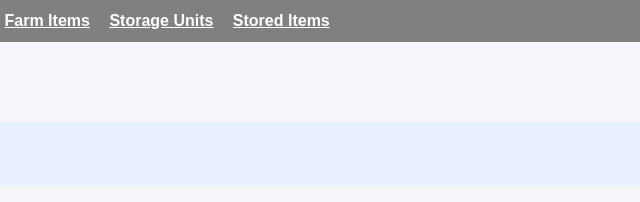
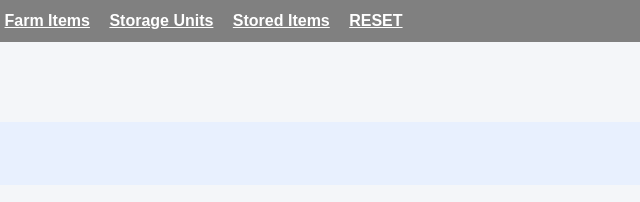
Before and after one commit to Connor-Allen10/DataBlocks, a website: page public/advancements.html in a window 1280 px wide. Shown: the top 202 px of the page, 605-1245 px from the left. Drawn offline with Linux system fonts and the light colour scheme; no server answers.

Commit message:
edited navigation to inlcude /reset

```diff
--- a/public/advancements.html
+++ b/public/advancements.html
@@ -17,6 +17,7 @@
         <a href="/farmitems">Farm Items</a>
         <a href="/storageunits">Storage Units</a>
         <a href="/storeditems">Stored Items</a>
+        <a href="/reset" id="reset-btn">RESET</a>
     </nav>
 
     <h1>Advancements</h1>
```
Also changed, not shown: public/farmitems.html (+1 -0 lines), public/farms.html (+1 -0 lines), public/home.html (+1 -0 lines), public/players.html (+1 -0 lines), public/stats.html (+1 -0 lines), public/storageunits.html (+1 -0 lines), public/storeditems.html (+1 -0 lines), public/worlds.html (+1 -0 lines).
